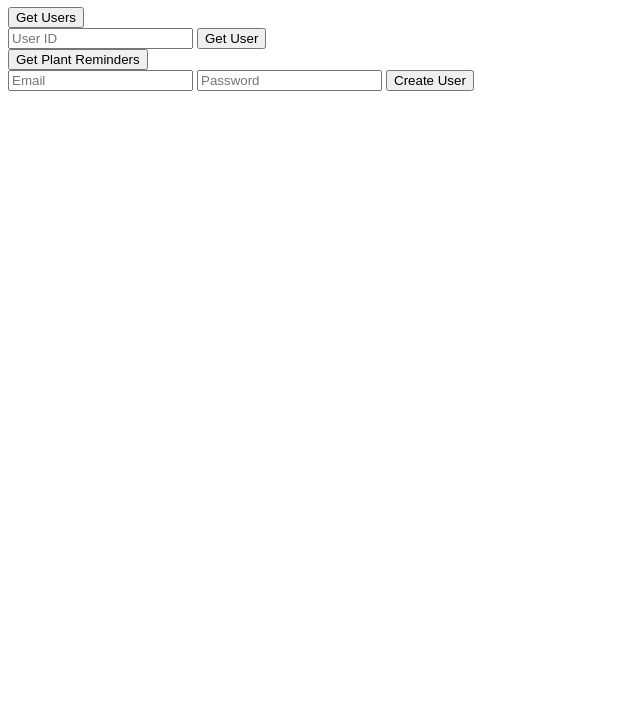
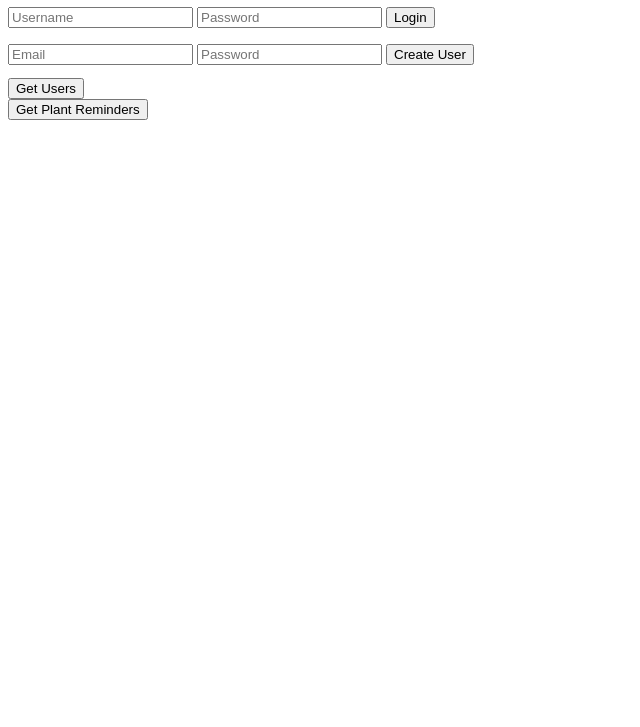
Before and after one commit to HDeRidder/PlantCare, a plain HTML site: page index.html in a window 1280 px wide. Shown: the part 73-800 px from the top of the page, without its empty margins (0-640 px from the left). Drawn offline with nearby package versions, Linux system fonts and the light colour scheme.

Commit message:
new index

```diff
--- a/index.html
+++ b/index.html
@@ -6,14 +6,70 @@
     <title>API Consumer</title>
     <script defer src="https://cdn.jsdelivr.net/npm/alpinejs@3.x.x/dist/cdn.min.js"></script>
 </head>
+
 <body>
     <h1 x-data="{ message: 'API Consumer' }" x-text="message"></h1>
+
+    <!-- Login Form -->
+    <div x-data="{
+        loginForm: {
+            username: '',
+            password: ''
+        },
+        accessToken: '',
+        async login() {
+            const response = await fetch('http://localhost:8000/token', {
+                method: 'POST',
+                headers: {
+                    'Content-Type': 'application/x-www-form-urlencoded'
+                },
+                body: new URLSearchParams(this.loginForm)
+            });
+            const data = await response.json();
+            this.accessToken = data.access_token;
+        }
+    }">
+        <input type="text" x-model="loginForm.username" placeholder="Username">
+        <input type="password" x-model="loginForm.password" placeholder="Password">
+        <button x-on:click="login">Login</button>
+        <p x-text="accessToken ? 'Access Token: ' + accessToken : ''"></p>
+    </div>
+
+    <!-- POST Request: Create New User -->
+    <div x-data="{
+        newUserForm: {
+            email: '',
+            password: ''
+        },
+        createUserResponse: '',
+        async createUser() {
+            const response = await fetch('http://localhost:8000/users/', {
+                method: 'POST',
+                headers: {
+                    'Content-Type': 'application/json',
+                    'Authorization': 'Bearer ' + accessToken
+                },
+                body: JSON.stringify(this.newUserForm)
+            });
+            const data = await response.json();
+            this.createUserResponse = JSON.stringify(data, null, 2);
+        }
+    }">
+        <input type="text" x-model="newUserForm.email" placeholder="Email">
+        <input type="password" x-model="newUserForm.password" placeholder="Password">
+        <button x-on:click="createUser">Create User</button>
+        <pre x-text="createUserResponse"></pre>
+    </div>
 
     <!-- GET Request: /users/ -->
     <div x-data="{
         users: null,
         async getUsers() {
-            this.users = await (await fetch('http://localhost:8000/users/')).json();
+            this.users = await (await fetch('http://localhost:8000/users/', {
+                headers: {
+                    'Authorization': 'Bearer ' + accessToken
+                }
+            })).json();
         }
     }">
         <button x-on:click="getUsers">Get Users</button>
@@ -22,30 +78,15 @@
         </ul>
     </div>
 
-    <!-- GET Request: /users/{user_id} -->
-    <div x-data="{
-        userId: null,
-        user: null,
-        async getUser() {
-            const response = await fetch(`http://localhost:8000/users/${this.userId}`);
-            if (response.ok) {
-                this.user = await response.json();
-            }
-        }
-    }">
-        <input type="text" x-model="userId" placeholder="User ID">
-        <button x-on:click="getUser">Get User</button>
-        <div x-show="user">
-            <p>User ID: <span x-text="user.id"></span></p>
-            <p>Email: <span x-text="user.email"></span></p>
-        </div>
-    </div>
-
     <!-- GET Request: /plantreminders/ -->
     <div x-data="{
         plantReminders: null,
         async getPlantReminders() {
-            this.plantReminders = await (await fetch('http://localhost:8000/plantreminders/')).json();
+            this.plantReminders = await (await fetch('http://localhost:8000/plantreminders/', {
+                headers: {
+                    'Authorization': 'Bearer ' + accessToken
+                }
+            })).json();
         }
     }">
         <button x-on:click="getPlantReminders">Get Plant Reminders</button>
@@ -54,32 +95,5 @@
         </ul>
     </div>
 
-    <!-- POST Request: /users/ -->
-    <div x-data="{
-        newUser: {
-            email: '',
-            password: ''
-        },
-        postUserResponse: '',
-        async postUser() {
-            const response = await fetch('http://localhost:8000/users/', {
-                method: 'POST',
-                headers: {
-                    'Content-Type': 'application/json'
-                },
-                body: JSON.stringify(this.newUser)
-            });
-            const data = await response.json();
-            this.postUserResponse = JSON.stringify(data, null, 2);
-        }
-    }">
-        <input type="text" x-model="newUser.email" placeholder="Email">
-        <input type="text" x-model="newUser.password" placeholder="Password">
-        <button x-on:click="postUser">Create User</button>
-        <pre x-text="postUserResponse"></pre>
-    </div>
-
-    <!-- ... other endpoints ... -->
-
 </body>
 </html>
```
